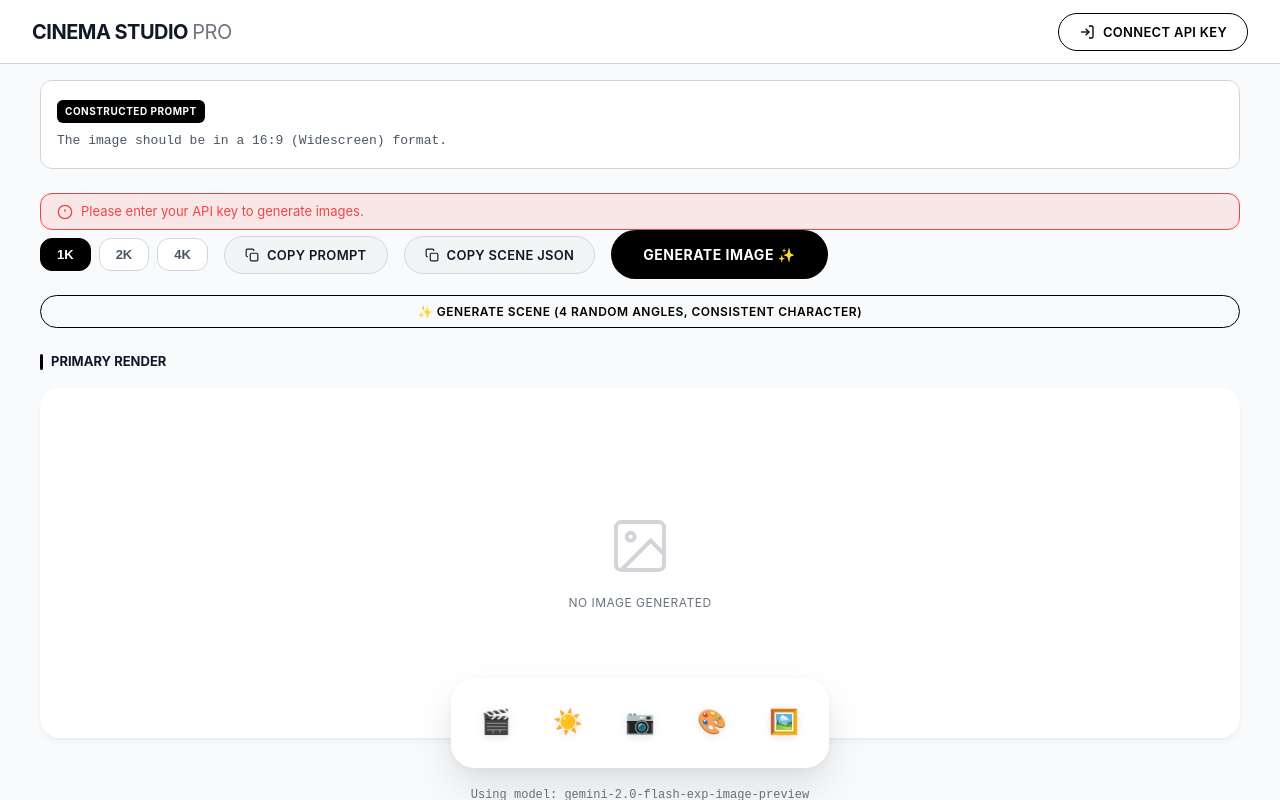
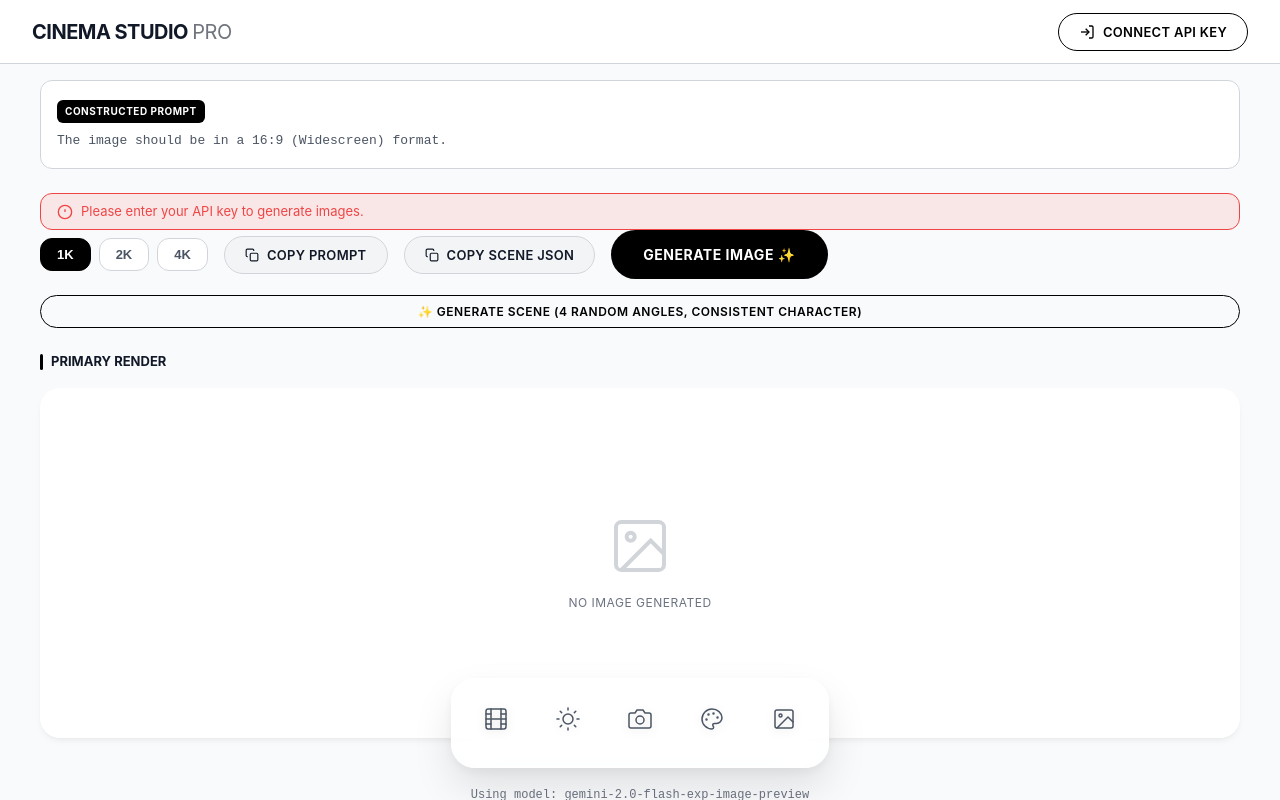
Before and after one commit to KeamoMichael/Higgsfield-Clone, a React (Vite) app: page / in a window 1280 px wide. Built offline with nearby package versions, Linux system fonts and the light colour scheme.

Commit message:
Apply glassmorphism design with flat minimalistic icons

```diff
--- a/src/App.tsx
+++ b/src/App.tsx
@@ -8,6 +8,7 @@ import ElementsTool from './components/ElementsTool';
 import FloatingDock from './components/FloatingDock';
 import InputModal from './components/InputModal';
 import SubjectForm from './components/SubjectForm';
+import { FilmIcon, LightIcon, CameraIcon, PaletteIcon, LayersIcon } from './components/DockIcons';
 import type { PromptData } from './services/promptBuilder';
 import { assemblePrompt, generateSceneJSON } from './services/promptBuilder';
 import type { GenerationResult } from './services/geminiService';
@@ -158,11 +159,11 @@ function App() {
 
   // Dock Items Configuration
   const dockItems = [
-    { id: 'subject', label: 'Subject', icon: <span>🎬</span> },
-    { id: 'lighting', label: 'Lighting', icon: <span>☀️</span> },
-    { id: 'camera', label: 'Camera', icon: <span>📷</span> },
-    { id: 'style', label: 'Style', icon: <span>🎨</span> },
-    { id: 'elements', label: 'Elements', icon: <span>🖼️</span> },
+    { id: 'subject', label: 'Subject', icon: <FilmIcon /> },
+    { id: 'lighting', label: 'Lighting', icon: <LightIcon /> },
+    { id: 'camera', label: 'Camera', icon: <CameraIcon /> },
+    { id: 'style', label: 'Style', icon: <PaletteIcon /> },
+    { id: 'elements', label: 'Elements', icon: <LayersIcon /> },
   ];
 
   return (
--- /dev/null
+++ b/src/components/DockIcons.tsx
@@ -0,0 +1,52 @@
+// Flat minimalistic icon components for the dock
+export const CameraIcon = () => (
+    <svg width="24" height="24" viewBox="0 0 24 24" fill="none" stroke="currentColor" strokeWidth="1.5" strokeLinecap="round" strokeLinejoin="round">
+        <path d="M23 19a2 2 0 0 1-2 2H3a2 2 0 0 1-2-2V8a2 2 0 0 1 2-2h4l2-3h6l2 3h4a2 2 0 0 1 2 2z" />
+        <circle cx="12" cy="13" r="4" />
+    </svg>
+);
+
+export const LightIcon = () => (
+    <svg width="24" height="24" viewBox="0 0 24 24" fill="none" stroke="currentColor" strokeWidth="1.5" strokeLinecap="round" strokeLinejoin="round">
+        <circle cx="12" cy="12" r="5" />
+        <line x1="12" y1="1" x2="12" y2="3" />
+        <line x1="12" y1="21" x2="12" y2="23" />
+        <line x1="4.22" y1="4.22" x2="5.64" y2="5.64" />
+        <line x1="18.36" y1="18.36" x2="19.78" y2="19.78" />
+        <line x1="1" y1="12" x2="3" y2="12" />
+        <line x1="21" y1="12" x2="23" y2="12" />
+        <line x1="4.22" y1="19.78" x2="5.64" y2="18.36" />
+        <line x1="18.36" y1="5.64" x2="19.78" y2="4.22" />
+    </svg>
+);
+
+export const FilmIcon = () => (
+    <svg width="24" height="24" viewBox="0 0 24 24" fill="none" stroke="currentColor" strokeWidth="1.5" strokeLinecap="round" strokeLinejoin="round">
+        <rect x="2" y="2" width="20" height="20" rx="2.18" ry="2.18" />
+        <line x1="7" y1="2" x2="7" y2="22" />
+        <line x1="17" y1="2" x2="17" y2="22" />
+        <line x1="2" y1="12" x2="22" y2="12" />
+        <line x1="2" y1="7" x2="7" y2="7" />
+        <line x1="2" y1="17" x2="7" y2="17" />
+        <line x1="17" y1="17" x2="22" y2="17" />
+        <line x1="17" y1="7" x2="22" y2="7" />
+    </svg>
+);
+
+export const PaletteIcon = () => (
+    <svg width="24" height="24" viewBox="0 0 24 24" fill="none" stroke="currentColor" strokeWidth="1.5" strokeLinecap="round" strokeLinejoin="round">
+        <circle cx="13.5" cy="6.5" r=".5" fill="currentColor" />
+        <circle cx="17.5" cy="10.5" r=".5" fill="currentColor" />
+        <circle cx="8.5" cy="7.5" r=".5" fill="currentColor" />
+        <circle cx="6.5" cy="12.5" r=".5" fill="currentColor" />
+        <path d="M12 2C6.5 2 2 6.5 2 12s4.5 10 10 10c.926 0 1.648-.746 1.648-1.688 0-.437-.18-.835-.437-1.125-.29-.289-.438-.652-.438-1.125a1.64 1.64 0 0 1 1.668-1.668h1.996c3.051 0 5.555-2.503 5.555-5.554C21.965 6.012 17.461 2 12 2z" />
+    </svg>
+);
+
+export const LayersIcon = () => (
+    <svg width="24" height="24" viewBox="0 0 24 24" fill="none" stroke="currentColor" strokeWidth="1.5" strokeLinecap="round" strokeLinejoin="round">
+        <rect x="3" y="3" width="18" height="18" rx="2" ry="2" />
+        <circle cx="8.5" cy="8.5" r="1.5" />
+        <polyline points="21 15 16 10 5 21" />
+    </svg>
+);
--- a/src/components/InputModal.css
+++ b/src/components/InputModal.css
@@ -48,9 +48,9 @@
     align-items: center;
     justify-content: space-between;
     padding: 20px 24px;
-    border-bottom: 1px solid var(--color-border);
-    background: rgba(255, 255, 255, 0.8);
-    backdrop-filter: blur(10px);
+    border-bottom: 1px solid rgba(0, 0, 0, 0.06);
+    background: rgba(255, 255, 255, 0.6);
+    backdrop-filter: blur(20px);
 }
 
 .input-modal-title-group {
```
